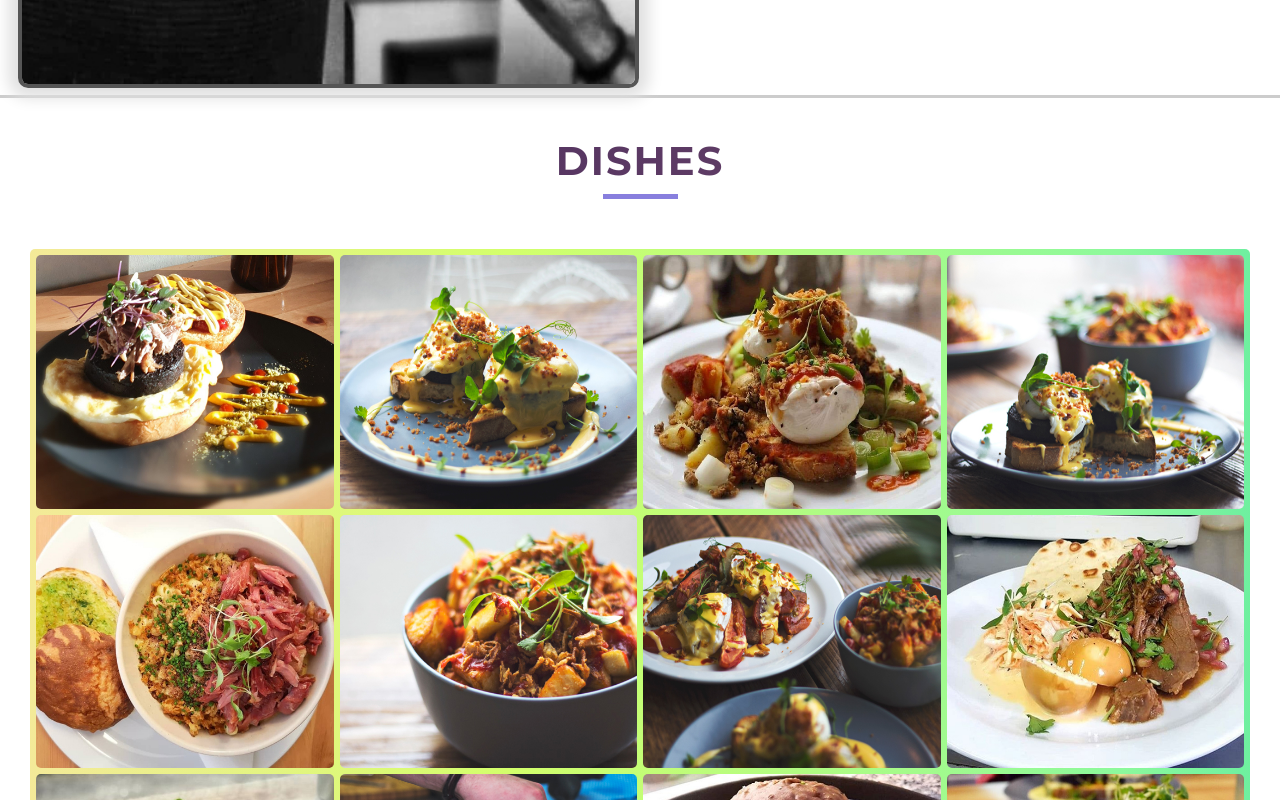
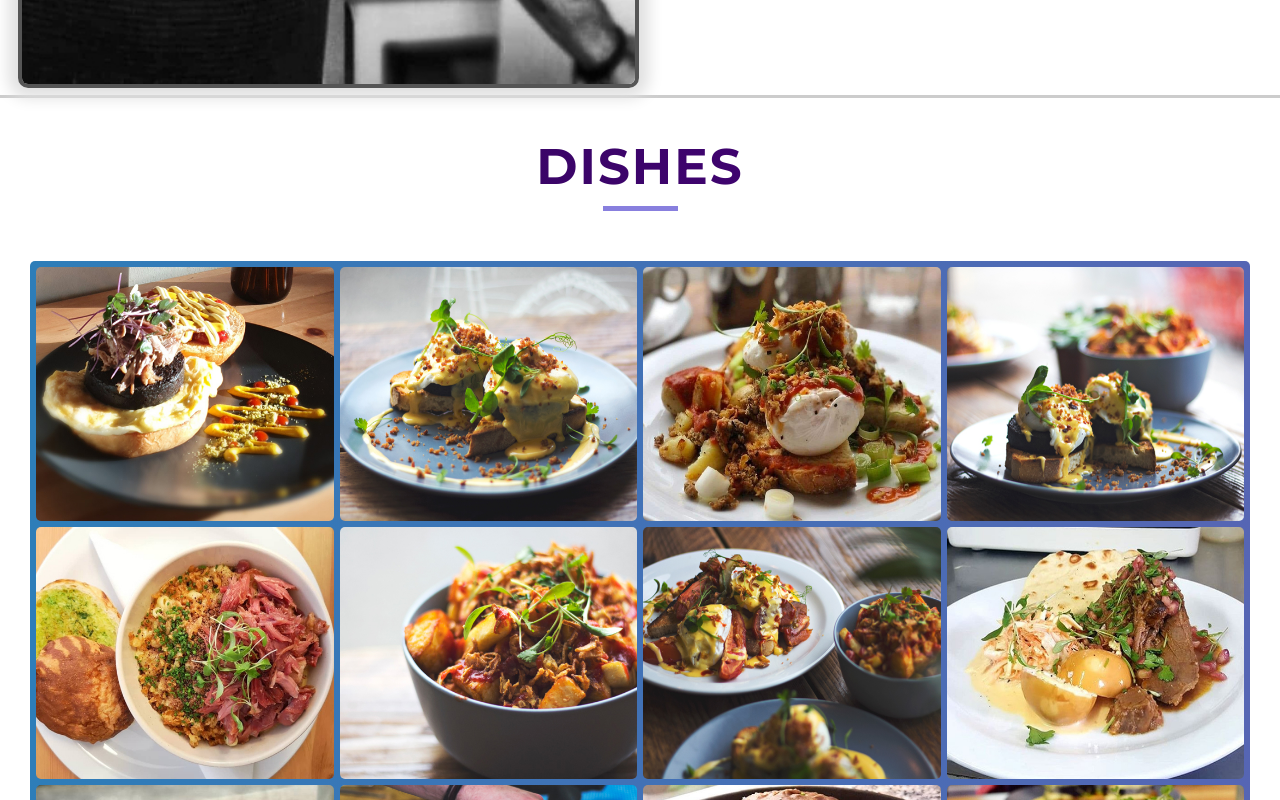
Before and after one commit to jmsazz00/scran, a React (Create React App) app: page / in a window 1280 px wide. Shown: the part 1920-2720 px from the top of the page. Built offline with nearby package versions, Linux system fonts and the light colour scheme.

Commit message:
Final touch.

```diff
--- a/src/index.css
+++ b/src/index.css
@@ -51,7 +51,7 @@ h3 {
 }
 
 h2 {
-  font-size: 3rem;
+  font-size: 4rem;
 }
 
 h3 {
@@ -68,7 +68,7 @@ h3 {
   }
 
   h2 {
-    font-size: 4rem;
+    font-size: 5rem;
   }
 
   h3 {
@@ -239,7 +239,7 @@ h3 {
   color: var(--color-heading);
   margin-top: 4rem;
   margin-bottom: 1rem;
-  background: linear-gradient(to right, #42275a, #734b6d);
+  background: linear-gradient(to right, #2e0854, #4b0082);
   background-clip: text;
   -webkit-text-fill-color: transparent;
 }
@@ -255,15 +255,7 @@ h3 {
   margin: 3rem;
   border-radius: 5px;
   animation: bg-animate 10s infinite alternate;
-  background: linear-gradient(
-    to right,
-    #fde4a5,
-    #d3ff6b,
-    #8df99c,
-    #00cdac,
-    #fbd786,
-    #f69195
-  );
+  background: linear-gradient(to right, #2980b9, #8e44ad);
   background-size: 250%;
   padding: var(--gap);
   padding-right: 0;
```
